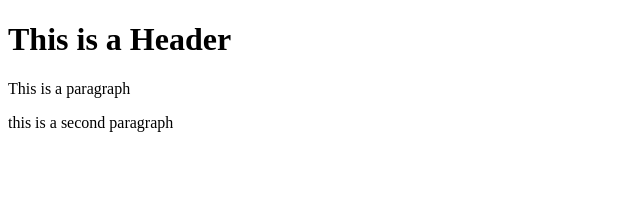
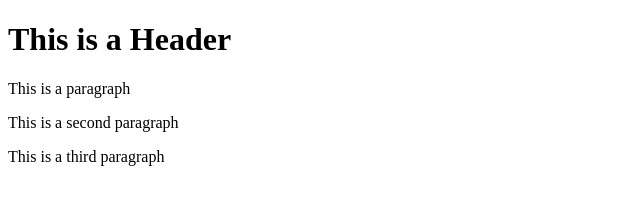
Before and after one commit to FiruR/GIT-tesr, a website: page index.html in a window 1280 px wide. Shown: the whole page, without its empty margins (0-640 px from the left). Drawn offline with Linux system fonts and the light colour scheme.

Commit message:
by My own

```diff
--- a/index.html
+++ b/index.html
@@ -4,6 +4,8 @@
     <body>
         <h1> This is a Header</h1>
         <p>This is a paragraph</p>
-        <p>this is a second paragraph</p>
+        <p>This is a second paragraph</p>
+        <p>This is a third paragraph</p>
+
     </body>
 </html>
```
Also changed, not shown: package.json (added, +27 -0 lines), 2 other files.
